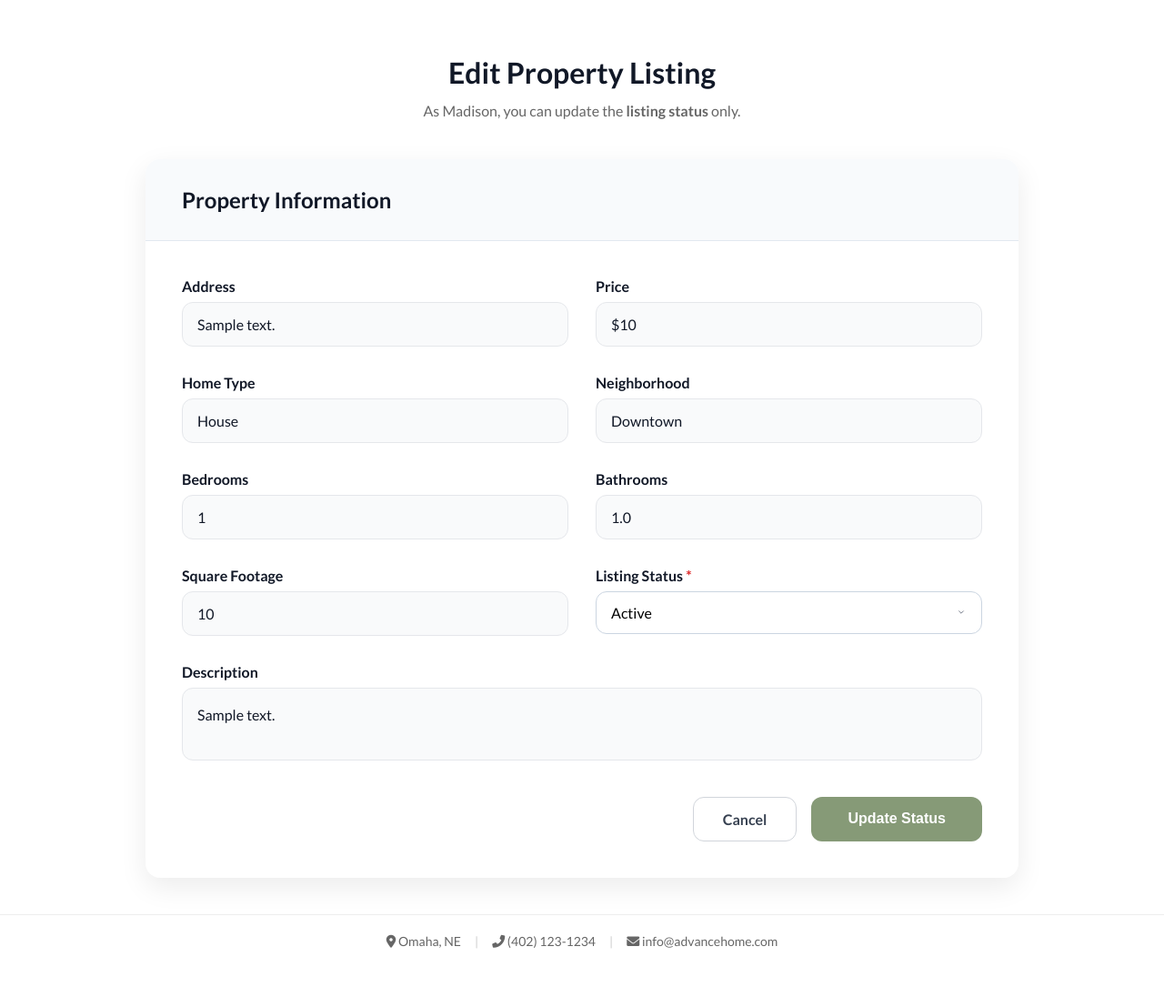
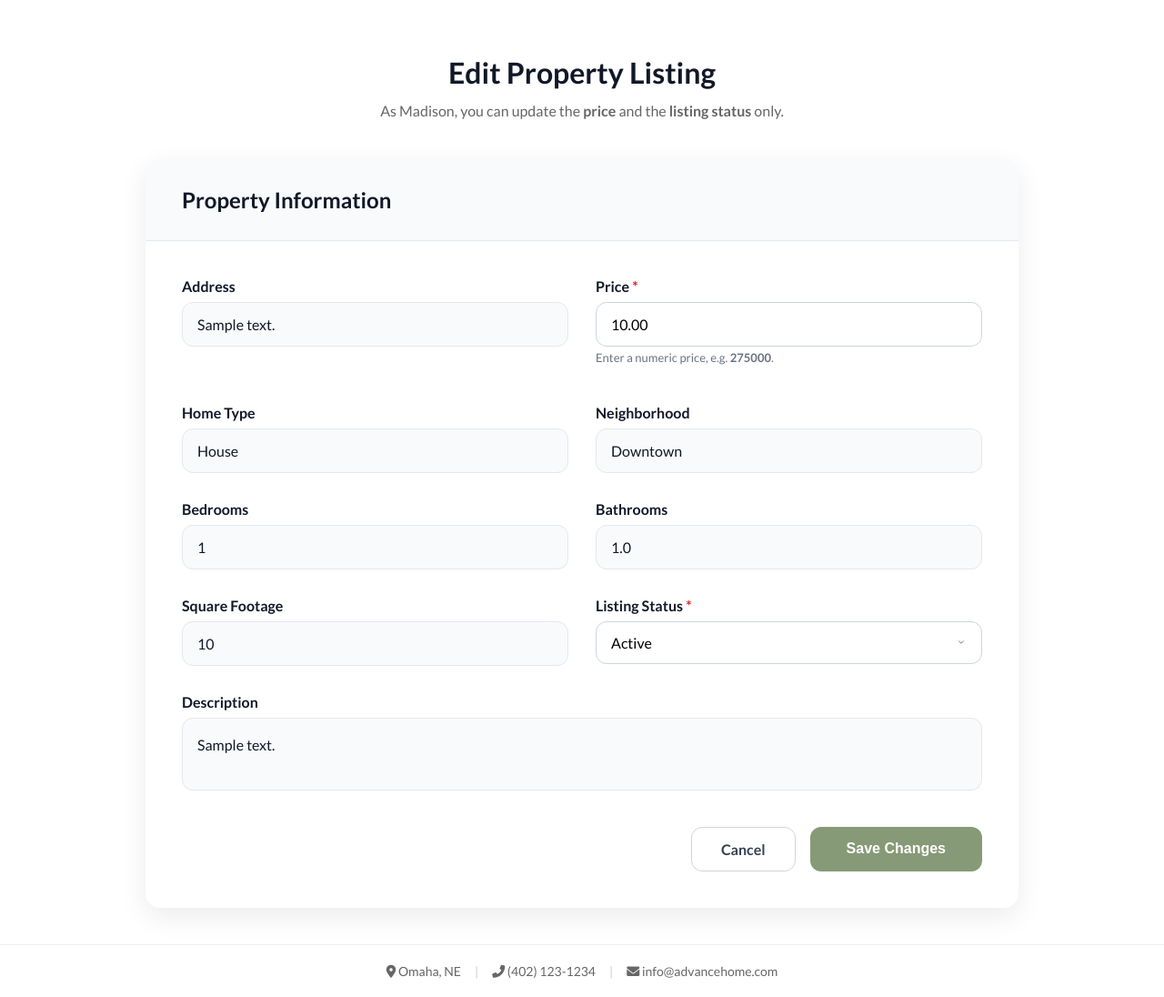
Before and after one commit to ktourek/AdVanceRealEstate, a Django app: page /listings/1/edit/ in a window 1280 px wide. Shown: the part 120-1216 px from the top of the page at 91% size. Before the commit the page ends 1162 px from the top, so only its background shows below. Run offline with Django 5.2, Linux system fonts and the light colour scheme; a user stored in the database is signed in; data comes from the database, SQL or seed files in the repository; tables that the repository leaves empty hold one stand-in row (values such as "Sample post"); parts of the project's set-up code (start-up, migrations or seed data) failed here and were passed over; some web fonts are replaced.

Commit message:
feat: update price only
- updated edit listing to allow price too

```diff
--- a/listings/forms.py
+++ b/listings/forms.py
@@ -223,6 +223,56 @@ class ListingForm(forms.ModelForm):
 #                 raise forms.ValidationError('Image file too large ( > 5MB )')
 #         return photos
 
+class ListingStatusPriceForm(forms.ModelForm):
+    """Form for secure management dashboard – Madison can only edit price and status."""
+    class Meta:
+        model = Listing
+        fields = ['price', 'status_id']
+        widgets = {
+            'status_id': forms.Select(attrs={'class': 'form-control'}),
+        }
+        labels = {
+            'status_id': 'Listing Status',
+        }
+
+    def __init__(self, *args, **kwargs):
+        super().__init__(*args, **kwargs)
+
+        # Match ListingForm behaviour
+        self.fields['status_id'].empty_label = None
+        self.fields['status_id'].required = True
+
+        # Add 'form-control' to both fields for consistent styling
+        for field_name, field in self.fields.items():
+            existing_classes = field.widget.attrs.get('class', '')
+            if 'form-control' not in existing_classes:
+                field.widget.attrs['class'] = (existing_classes + ' form-control').strip()
+
+    def clean_price(self):
+        """
+        Numeric validation for price (required, > 0, allow '200,000' or '$200000').
+        """
+        from decimal import Decimal, InvalidOperation
+
+        price = self.cleaned_data.get('price')
+
+        if price in (None, ''):
+            raise forms.ValidationError("Price is required.")
+
+        # If user typed a string like "$200,000"
+        if isinstance(price, str):
+            cleaned = price.replace(',', '').replace('$', '').strip()
+            try:
+                price_val = Decimal(cleaned)
+            except InvalidOperation:
+                raise forms.ValidationError("Enter a valid numeric price.")
+        else:
+            price_val = price
+
+        if price_val <= 0:
+            raise forms.ValidationError("Price must be greater than zero.")
+
+        return price_val
 
 class OmahaLocationForm(forms.ModelForm):
     """Form for adding and editing Omaha locations."""
--- a/listings/urls.py
+++ b/listings/urls.py
@@ -11,7 +11,7 @@ urlpatterns = [
     path('listings/', views.all_listings, name='listings'),
     path('listings/<int:listing_id>/', views.ListingDetailView.as_view(), name='listing_detail'),
     path('add-listing/', views.add_listing, name='add_listing'),
-    path('listings/<int:listing_id>/edit/', views.edit_listing_status, name='edit_listing'),
+    path('listings/<int:listing_id>/edit/', views.edit_listing, name='edit_listing'),
     path('listings/<int:listing_id>/toggle-visibility/', views.toggle_listing_visibility, name='toggle_visibility'),
     path('photo/<int:photo_id>/', views.listing_photo, name='listing_photo'),
     path('photo/<int:photo_id>/thumbnail/', views.listing_photo_thumbnail, name='listing_photo_thumbnail'),
--- a/listings/views.py
+++ b/listings/views.py
@@ -23,7 +23,7 @@ from .models import (
     Listing, Photo, Neighborhood, PropertyType,
     Status, Pricebucket, SearchLog, OmahaLocation
 )
-from .forms import ListingForm, OmahaLocationForm
+from .forms import ListingForm, OmahaLocationForm, ListingStatusPriceForm
 
 logger = logging.getLogger(__name__)
 
@@ -292,29 +292,26 @@ def add_listing(request):
 
 
 @login_required
-def edit_listing_status(request, listing_id):
+def edit_listing(request, listing_id):
+    """
+    Secure management dashboard view:
+    Madison can update only the price and listing status.
+    All other fields are read-only in the template.
+    """
     listing = get_object_or_404(Listing, pk=listing_id)
 
     if request.method == 'POST':
-        form = ListingForm(
+        form = ListingStatusPriceForm(
             request.POST,
-            request.FILES,
             instance=listing
         )
 
-        for field_name in list(form.fields.keys()):
-            if field_name != 'status_id':
-                form.fields.pop(field_name, None)
-
         if form.is_valid():
             form.save()
-            messages.success(request, "Status updated successfully!")
-            return redirect('listings')
+            messages.success(request, "Listing updated successfully!")
+            return redirect('listing_detail', listing_id=listing.pk)
     else:
-        form = ListingForm(instance=listing)
-        for field_name in list(form.fields.keys()):
-            if field_name != 'status_id':
-                form.fields.pop(field_name, None)
+        form = ListingStatusPriceForm(instance=listing)
 
     return render(request, 'listings/add_listing.html', {
         'form': form,
--- a/templates/listings/add_listing.html
+++ b/templates/listings/add_listing.html
@@ -7,7 +7,7 @@
         {% if is_edit %}
         <h1 style="font-size: 32px; font-weight: 700; margin-bottom: 10px;">Edit Property Listing</h1>
         <p style="color: #666; max-width: 700px; margin: 0 auto; line-height: 1.6;">
-            As Madison, you can update the <strong>listing status</strong> only.
+            As Madison, you can update the <strong>price</strong> and the <strong>listing status</strong> only.
         </p>
         {% else %}
         <h1 style="font-size: 32px; font-weight: 700; margin-bottom: 10px;">Add New Property Listing</h1>
@@ -47,31 +47,57 @@
                 <div style="display: grid; grid-template-columns: 1fr 1fr; gap: 30px; margin-bottom: 30px;">
                     <div>
                         <label style="font-weight:600; margin-bottom:8px; display:block;">Address</label>
-                        <div style="padding:14px 16px; background:#f9fafb; border:1px solid #e5e7eb; border-radius:12px;">{{ listing.address }}</div>
+                        <div style="padding:14px 16px; background:#f9fafb; border:1px solid #e5e7eb; border-radius:12px;">
+                            {{ listing.address }}
                         </div>
+                    </div>
+
                     <div>
-                        <label style="font-weight:600; margin-bottom:8px; display:block;">Price</label>
-                        <div style="padding:14px 16px; background:#f9fafb; border:1px solid #e5e7eb; border-radius:12px;">${{ listing.price|floatformat:0|intcomma }}</div>
+                        <label style="font-weight:600; margin-bottom:8px; display:block;">
+                            Price <span style="color:#dc2626;">*</span>
+                        </label>
+                        {{ form.price }}
+                        {% if form.price.errors %}
+                        <div style="color:#dc2626; font-size:14px; margin-top:6px;">
+                            {% for error in form.price.errors %}
+                            {{ error }}<br>
+                            {% endfor %}
                         </div>
+                        {% endif %}
+                        <p style="margin-top:4px; font-size:13px; color:#6b7280;">
+                            Enter a numeric price, e.g. <strong>275000</strong>.
+                        </p>
+                    </div>
+
                     <div>
                         <label style="font-weight:600; margin-bottom:8px; display:block;">Home Type</label>
-                        <div style="padding:14px 16px; background:#f9fafb; border:1px solid #e5e7eb; border-radius:12px;">{{ listing.property_type.name }}</div>
+                        <div style="padding:14px 16px; background:#f9fafb; border:1px solid #e5e7eb; border-radius:12px;">
+                            {{ listing.property_type.name }}
+                        </div>
                     </div>
                     <div>
                         <label style="font-weight:600; margin-bottom:8px; display:block;">Neighborhood</label>
-                        <div style="padding:14px 16px; background:#f9fafb; border:1px solid #e5e7eb; border-radius:12px;">{{ listing.neighborhood.name }}</div>
+                        <div style="padding:14px 16px; background:#f9fafb; border:1px solid #e5e7eb; border-radius:12px;">
+                            {{ listing.neighborhood.name }}
+                        </div>
                     </div>
                     <div>
                         <label style="font-weight:600; margin-bottom:8px; display:block;">Bedrooms</label>
-                        <div style="padding:14px 16px; background:#f9fafb; border:1px solid #e5e7eb; border-radius:12px;">{{ listing.bedrooms }}</div>
+                        <div style="padding:14px 16px; background:#f9fafb; border:1px solid #e5e7eb; border-radius:12px;">
+                            {{ listing.bedrooms }}
+                        </div>
                     </div>
                     <div>
                         <label style="font-weight:600; margin-bottom:8px; display:block;">Bathrooms</label>
-                        <div style="padding:14px 16px; background:#f9fafb; border:1px solid #e5e7eb; border-radius:12px;">{{ listing.bathrooms }}</div>
+                        <div style="padding:14px 16px; background:#f9fafb; border:1px solid #e5e7eb; border-radius:12px;">
+                            {{ listing.bathrooms }}
+                        </div>
                     </div>
                     <div>
                         <label style="font-weight:600; margin-bottom:8px; display:block;">Square Footage</label>
-                        <div style="padding:14px 16px; background:#f9fafb; border:1px solid #e5e7eb; border-radius:12px;">{{ listing.square_footage|floatformat:0|intcomma }}</div>
+                        <div style="padding:14px 16px; background:#f9fafb; border:1px solid #e5e7eb; border-radius:12px;">
+                            {{ listing.square_footage|floatformat:0|intcomma }}
+                        </div>
                     </div>
                     <div>
                         <label style="font-weight:600; margin-bottom:8px; display:block;">
@@ -96,6 +122,7 @@
 </div>
 {% endif %}
 
+
                 <!-- Buttons -->
                 <div style="display: flex; justify-content: flex-end; gap: 16px; margin-top: 40px;">
                     <a href="{% url 'listings' %}"
@@ -104,7 +131,7 @@
                     </a>
                     <button type="submit"
                             style="padding: 14px 40px; background: #869a77; color: white; border: none; border-radius: 12px; font-weight: 600; font-size: 16px; cursor: pointer;">
-                        {% if is_edit %}Update Status{% else %}Add Listing{% endif %}
+                        {% if is_edit %}Save Changes{% else %}Add Listing{% endif %}
                     </button>
                 </div>
             </form>
```
Lines whose indentation alone changed are shown as unchanged.
